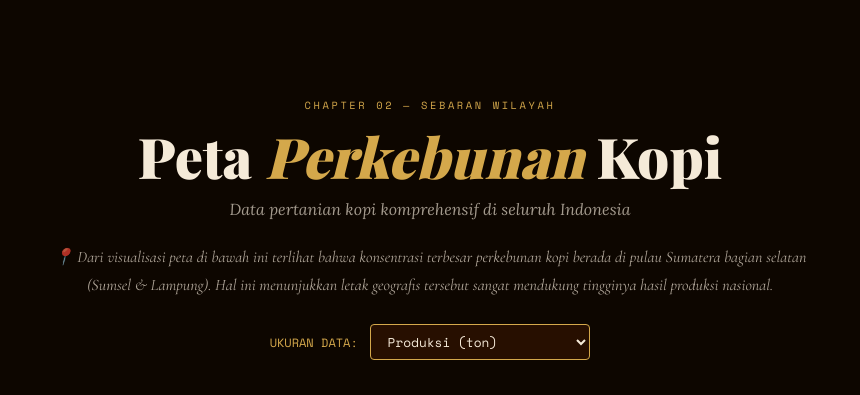
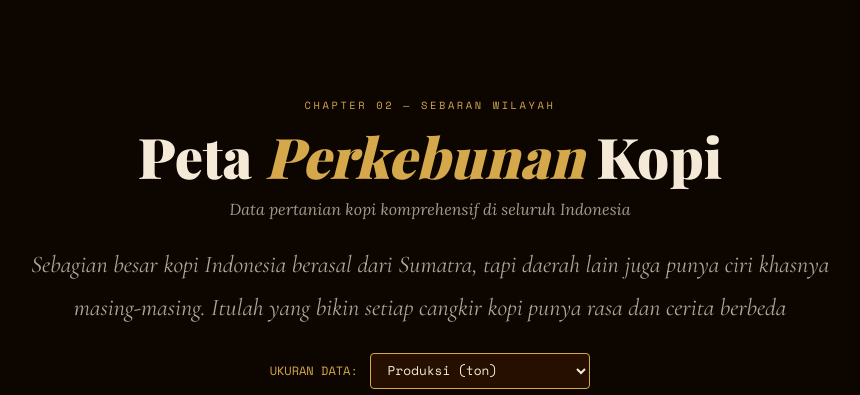
Before and after one commit to Ridhopurwanto/kopi_story, a Django app: template story/templates/story/index.html in a window 1280 px wide. Shown: the part 1919-2314 px from the top of the page, without its empty margins (210-1070 px from the left). Run offline with Django 5.2, Linux system fonts and the light colour scheme; the template is opened without the code that fills it: most values are stand-ins (such as "Sample title", 1, 10 or a date in 2020); some web fonts are replaced.

Commit message:
narasi_alpa

```diff
--- a/story/templates/story/index.html
+++ b/story/templates/story/index.html
@@ -1455,10 +1455,9 @@
         <p class="section-subtitle">Data pertanian kopi komprehensif di seluruh Indonesia</p>
 
         <div style="max-width:800px; margin: 1.5rem auto 0; text-align:center;">
-          <p style="font-size:1rem;line-height:1.8;color:rgba(245,234,216,0.7);font-style:italic;">
-            📍 Dari visualisasi peta di bawah ini terlihat bahwa konsentrasi terbesar perkebunan kopi berada di
-            pulau Sumatera bagian selatan (Sumsel & Lampung). Hal ini menunjukkan letak geografis
-            tersebut sangat mendukung tingginya hasil produksi nasional.
+          <p style="font-size:1.5rem;line-height:1.8;color:rgba(245,234,216,0.7);font-style:italic;">
+               Sebagian besar kopi Indonesia berasal dari Sumatra, tapi daerah lain juga punya ciri khasnya masing-masing.
+               Itulah yang bikin setiap cangkir kopi punya rasa dan cerita berbeda
           </p>
         </div>
         <div style="margin-top: 1.5rem;">
@@ -1522,11 +1521,9 @@
         <p class="section-subtitle">Pertumbuhan gerai kopi Indonesia dari 2022–2025</p>
 
         <div style="max-width:800px; margin: 1.5rem auto 0; text-align:center;">
-          <p style="font-size:1rem;line-height:1.8;color:rgba(245,234,216,0.7);font-style:italic;">
-            ☕ Pertumbuhan industri kopi kekinian (kedai kopi) melonjak pesat.
-            Hal ini menunjukkan perubahan budaya konsumsi gen Z dan milenial.
-            Dampaknya terhadap industri sangat besar: permintaan kopi roasting
-            lokal naik tajam, dan harga biji kopi perlahan lebih bernilai mati.
+          <p style="font-size:1.5rem;line-height:1.8;color:rgba(245,234,216,0.7);font-style:italic;">
+            Beberapa tahun terakhir, coffee shop tumbuh pesat di mana-mana.
+            Ngopi sekarang bukan cuma soal rasa, tapi juga tempat berkumpul, bekerja, dan menikmati suasana
           </p>
         </div>
       </div>
@@ -1580,12 +1577,10 @@
       </div>
 
       <div class="reveal" style="max-width:800px;margin:0 auto 3rem;text-align:center;">
-        <p style="font-size:1rem;line-height:1.8;color:rgba(245,234,216,0.7);font-style:italic;">
-          🚢 Indonesia merupakan eksportir kopi terbesar keempat di dunia. Pada tahun 2024,
-          nilai ekspor kopi Indonesia melonjak hingga <strong style="color:var(--gold)">US$ 1,6 miliar</strong> —
-          meningkat <strong style="color:var(--gold)">76%</strong> dari tahun sebelumnya.
-          Kopi Indonesia kini menjangkau lebih dari 60 negara, dengan Amerika Serikat,
-          Mesir, dan Malaysia sebagai tiga pasar utama.
+        <p style="font-size:1.5rem;line-height:1.8;color:rgba(245,234,216,0.7);font-style:italic;">
+          Kopi Indonesia tidak hanya dinikmati di dalam negeri, tapi juga sudah dikenal di pasar global.
+          Cita rasanya yang khas membuat kopi kita terus melangkah ke panggung dunia
+
         </p>
       </div>
 
```
